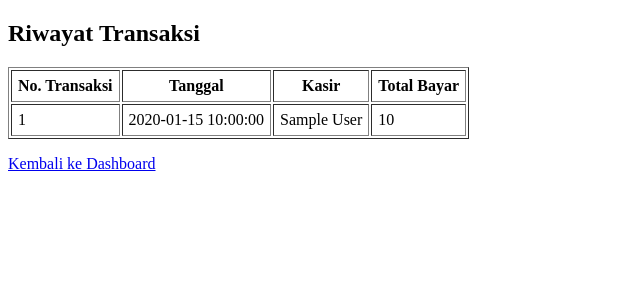
After one commit to rinfah67/warung-abc, a PHP site: page /riwayat_transaksi.php in a window 1280 px wide. The commit adds this page. Shown: the top 300 px of the page, without its empty margins (0-640 px from the left). Run offline with PHP 8.4, Linux system fonts and the light colour scheme; the visitor is signed in with stand-in values (Sample User, id 1); tables that the repository leaves empty hold one stand-in row (values such as "Sample post").

Commit message:
modul 3 selesai

```diff
--- a/dashboard.php
+++ b/dashboard.php
@@ -19,7 +19,7 @@ include 'includes/cek_session.php';
         <?php if ($_SESSION['role'] == 'admin' || $_SESSION['role'] == 'kasir') { ?>
          <li><a href="transaksi.php">transaksi Kasir</a></li>
          <li><a href="riwayat_transaksi.php">Riwayat Transaksi</a></li>
-        <?php} ?>
+        <?php } ?>
     </ul>
 
     <a href="logout.php">Logout</a>
--- a/data_barang.php
+++ b/data_barang.php
@@ -24,6 +24,7 @@ $hasil = mysqli_query($koneksi, $sql);
         <td><?php echo $row['kode_barang']; ?></td>
         <td><?php echo $row['nama_barang']; ?></td>
         <td><?php echo number_format ($row['harga_satuan'], 0, ',', '.'); ?></td>
+        <td><?php echo $row['stok']; ?></td>
         <td><?php echo $row['tanggal_kadaluarsa']; ?></td>
         <td>
             <a href="edit_barang.php?id=<?php echo $row['id_barang']; ?>">Edit</a> |
--- a/login.php
+++ b/login.php
@@ -32,13 +32,13 @@ form {
   border-radius: 16px;
   box-shadow: 0 10px 25px rgba(0, 0, 0, 0.08);
 }
-/* h1, h2, .title {
+h1, h2, .title {
   font-size: 1.5rem;
   font-weight: 700;
   color: #2c3e50;
   text-align: center;
   margin-bottom: 24px;
-  line-height: 1.3; */
+  line-height: 1.3;
 }
 .form-group {
   margin-bottom: 20px;
--- /dev/null
+++ b/riwayat_transaksi.php
@@ -0,0 +1,35 @@
+<?php
+include 'includes/cek_session.php';
+include 'config/koneksi.php';
+
+$sql = "SELECT t.no_transaksi, t.tanggal, t.total_bayar, u.nama_lengkap AS nama_kasir
+        FROM tbl_transaksi t
+        JOIN tbl_user u ON t.id_kasir = u.id_user
+        ORDER BY t.tanggal DESC";
+$hasil = mysqli_query($koneksi, $sql);
+?>
+<!DOCTYPE html>
+<html>
+<head><title>Riwayat Transaksi - Warung ABC</title></head>
+<body>
+    <h2>Riwayat Transaksi</h2>
+    <table border="1" cellpadding="6">
+        <tr>
+            <th>No. Transaksi</th>
+            <th>Tanggal</th>
+            <th>Kasir</th>
+            <th>Total Bayar</th>
+        </tr>
+        <?php while ($row = mysqli_fetch_assoc($hasil)) { ?>
+        <tr>
+            <td><?php echo $row['no_transaksi']; ?></td>
+            <td><?php echo $row['tanggal']; ?></td>
+            <td><?php echo $row['nama_kasir']; ?></td>
+            <td><?php echo number_format($row['total_bayar'], 0, ',', '.'); ?></td>
+        </tr>
+        <?php } ?>
+    </table>
+
+    <p><a href="dashboard.php">Kembali ke Dashboard</a></p>
+</body>
+</html>
--- a/tambah_barang.php
+++ b/tambah_barang.php
@@ -1,4 +1,3 @@
-<?php include'include/cek_session.php'; ?>
 <!DOCTYPE html>
 <html>
 <head>
@@ -10,13 +9,12 @@
         <table>
             <tr><td>Kode Barang</td><td>:</td>
         <td><input type="text" name="kode_barang" required></td></tr>
-        <table>
             <tr><td>Nama Barang</td><td>:</td>
         <td><input type="text" name="nama_barang" required></td></tr>
-        <table>
             <tr><td>Harga Satuan</td><td>:</td>
         <td><input type="number" name="harga_satuan" step="0,01" required></td></tr>
-        <table>
+            <tr><td>Stok</td><td>:</td>
+        <td><input type="number" name="stok" required></td></tr>
             <tr><td>Tanggal Kadaluarsa</td><td>:</td>
         <td><input type="date" name="tanggal_kadaluarsa" required></td></tr>
         <tr><td colspan="3"><input type="submit" value="Simpan"></td></tr>
--- a/transaksi.php
+++ b/transaksi.php
@@ -1,6 +1,4 @@
 <?php
-// transaksi.php
-session_start();
 include 'includes/cek_session.php';
 include 'config/koneksi.php';
 
@@ -46,7 +44,8 @@ foreach ($_SESSION['keranjang'] as $item) {
                 <td><?php echo $item['nama_barang']; ?></td>
                 <td><?php echo number_format($item['harga'], 0, ',', '.'); ?></td>
                 <td><?php echo $item ['jumlah']; ?></td>
-                <td><a href="hapus_keranjang.php?id=<?php echo $id_barang; ?>">Hapus</a><?php echo number_format($item['harga'], 0, ',', '.'); ?></td>
+                <td><?php echo number_format($item['subtotal'], 0, ',', '.');?></td>
+                <td><a href="hapus_keranjang.php?id=<?php echo $id_barang; ?>">Hapus</a></td>
             </tr>
             <?php } ?>
             <tr><td colspan="3">Total</td>
```
Also changed, not shown: proses_simpan_transaksi.php (+47 -0 lines), proses_tambah_barang.php (+5 -6 lines).
